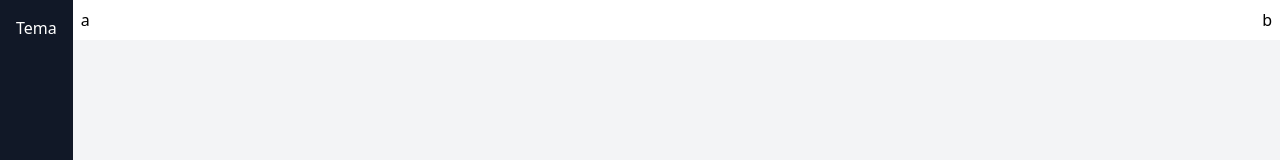
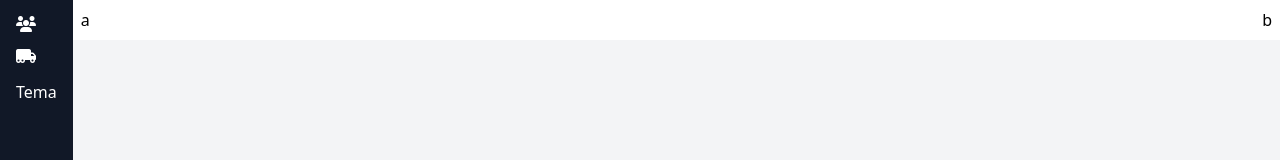
Before and after one commit to Orianig/angular-dashboard, an Angular app: page / in a window 1280 px wide. Shown: the top 160 px of the page. Built offline with nearby package versions, Linux system fonts and the light colour scheme.

Commit message:
feat: add submenu to logic function

```diff
--- a/src/app/shared/layout/sidebar/sidebar.component.ts
+++ b/src/app/shared/layout/sidebar/sidebar.component.ts
@@ -1,19 +1,23 @@
 import { Component } from '@angular/core';
 import { ThemeService } from 'src/app/core/services/theme.service';
+import { MENU_LIST } from './menu.constant';
+import { IMenuItem } from 'src/app/core/models/menu.interface';
 
 @Component({
   selector: 'app-sidebar',
   templateUrl: './sidebar.component.html',
-  styleUrls: ['./sidebar.component.scss']
+  styleUrls: ['./sidebar.component.scss'],
 })
 export class SidebarComponent {
   showSubmenu = false;
+  public menuItemsList: IMenuItem[] = MENU_LIST;
+  public subMenuItemsList: IMenuItem[] = [];
 
   constructor(private themeService: ThemeService) {}
 
   toggleTheme() {
     const currentTheme = this.themeService.theme;
-    this.themeService.theme = currentTheme == 'dark' ? 'light' : 'dark'
+    this.themeService.theme = currentTheme == 'dark' ? 'light' : 'dark';
     // Otro camino, yo prefiero usar el operador ternario
     // if (currentTheme == 'dark') {
     //   this.themeService.theme = 'light'
@@ -25,6 +29,10 @@ export class SidebarComponent {
   toggleSubmenu(section: string) {
     if (section !== 'dashboard') {
       this.showSubmenu = !this.showSubmenu;
+      // Si se muestra el submenu, actualizamos los elementos activos del submenu
+      this.subMenuItemsList = this.showSubmenu
+        ? this.menuItemsList.find((item) => item.name === section)?.items || []
+        : [];
     }
   }
 }
```
